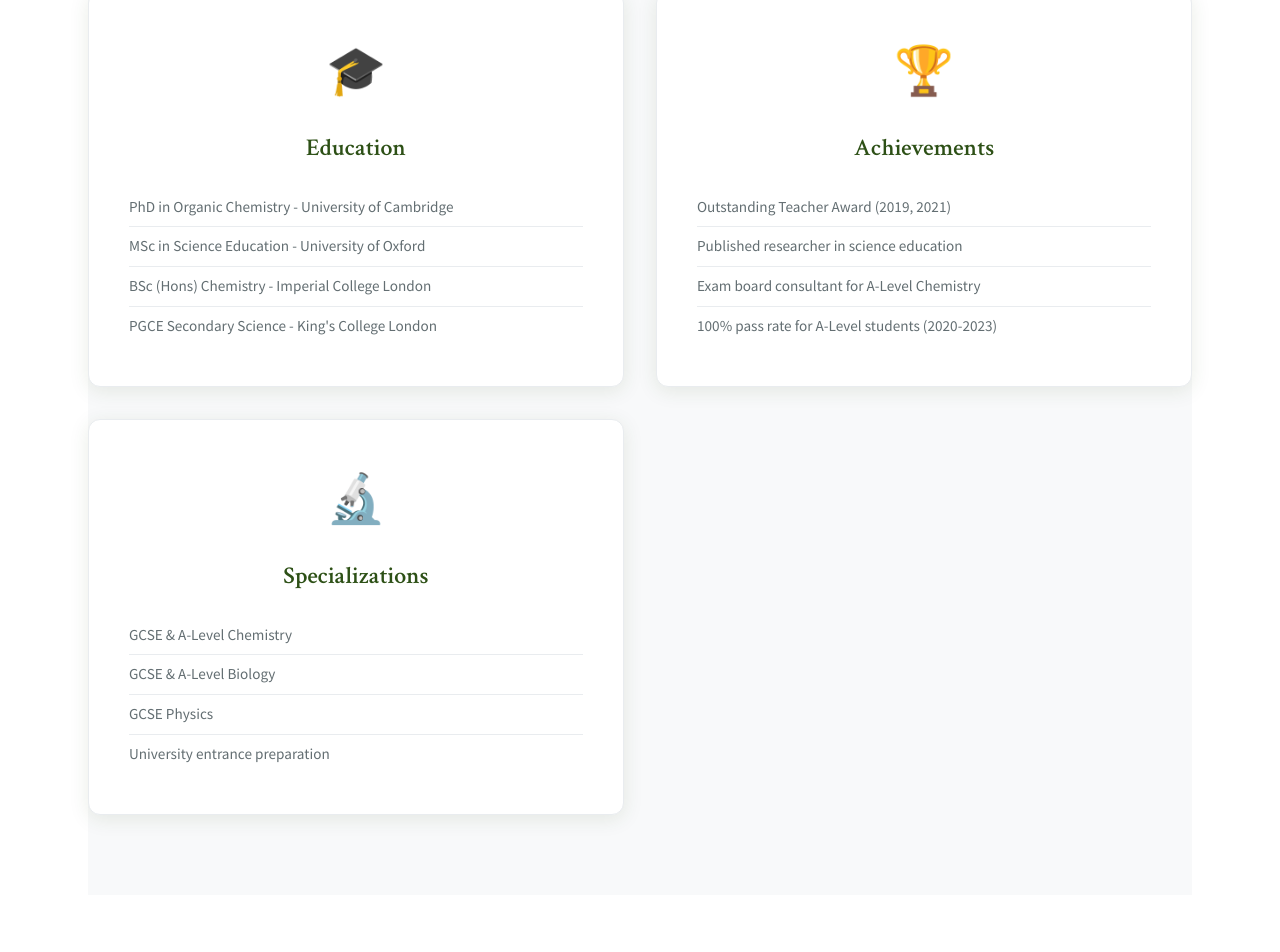
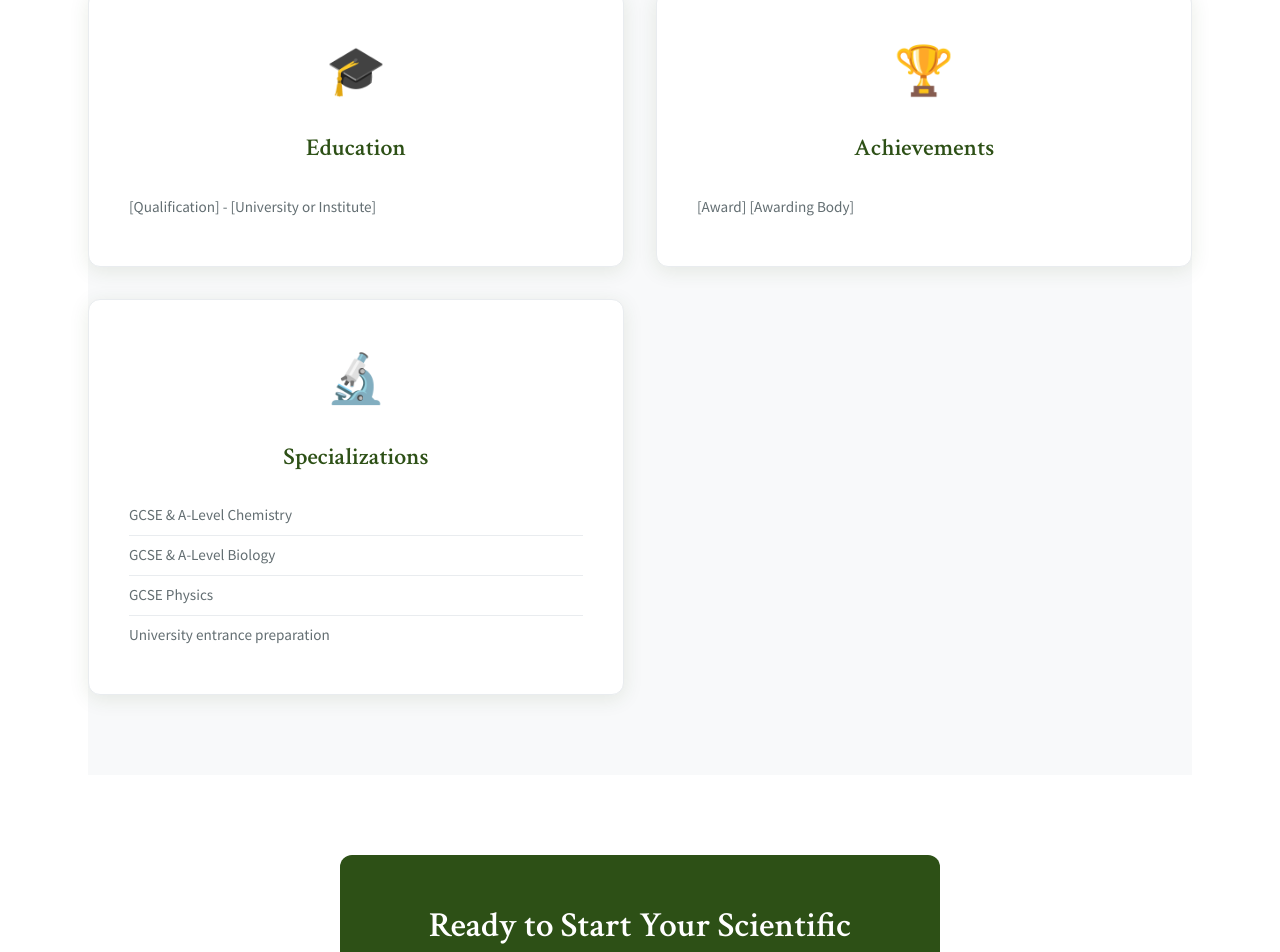
Before and after one commit to joneshector/sciencesue.co.uk, a React (Create React App) app: page /about in a window 1280 px wide. Shown: the part 1601-2553 px from the top of the page. Built offline with nearby package versions, Linux system fonts and the light colour scheme.

Commit message:
[INITIAL] Added extra minor changes to content

```diff
--- a/src/pages/About.js
+++ b/src/pages/About.js
@@ -93,10 +93,7 @@
               <div className="qual-icon">🎓</div>
               <h3>Education</h3>
               <ul>
-                <li>PhD in Organic Chemistry - University of Cambridge</li>
-                <li>MSc in Science Education - University of Oxford</li>
-                <li>BSc (Hons) Chemistry - Imperial College London</li>
-                <li>PGCE Secondary Science - King's College London</li>
+                <li>[Qualification] - [University or Institute]</li>
               </ul>
             </div>
 
@@ -104,10 +101,7 @@
               <div className="qual-icon">🏆</div>
               <h3>Achievements</h3>
               <ul>
-                <li>Outstanding Teacher Award (2019, 2021)</li>
-                <li>Published researcher in science education</li>
-                <li>Exam board consultant for A-Level Chemistry</li>
-                <li>100% pass rate for A-Level students (2020-2023)</li>
+                <li>[Award] [Awarding Body]</li>
               </ul>
             </div>
 
```
